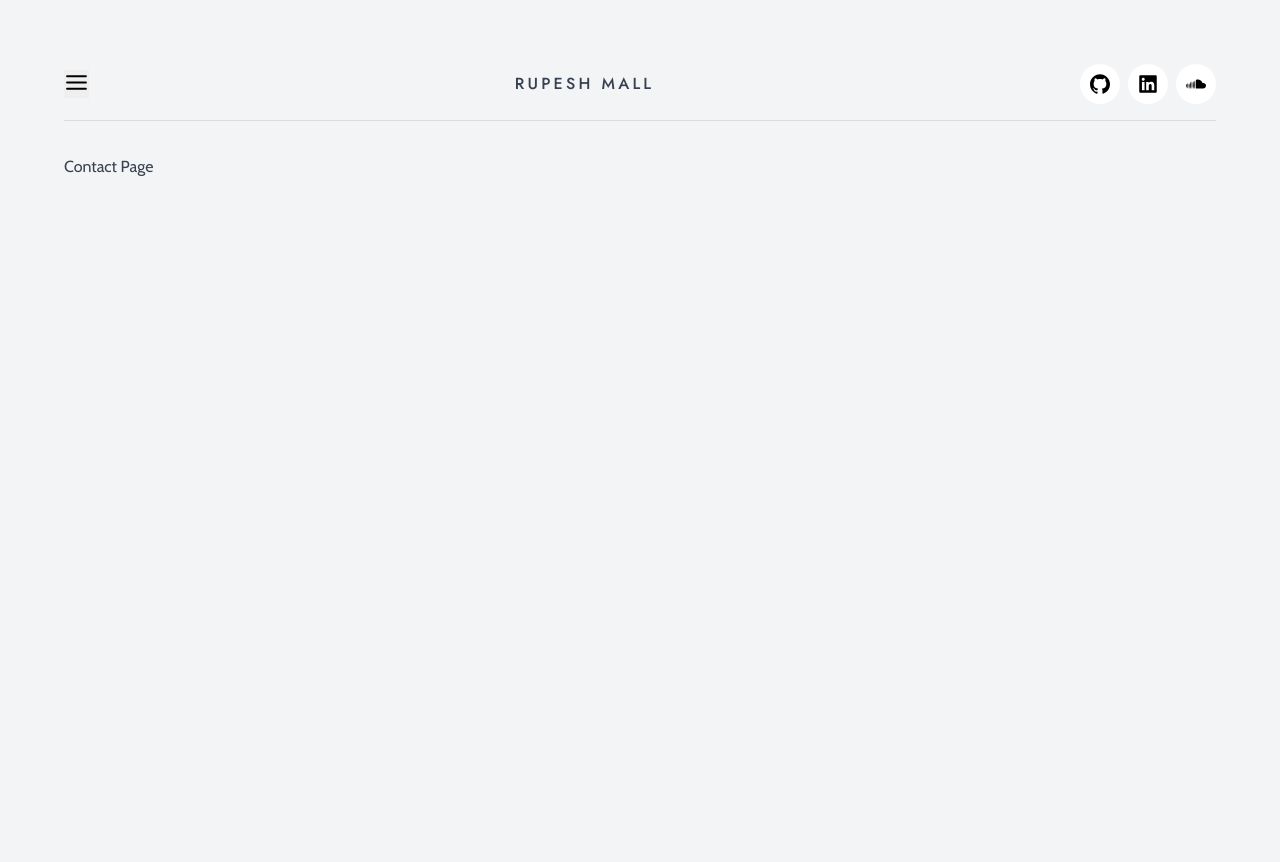
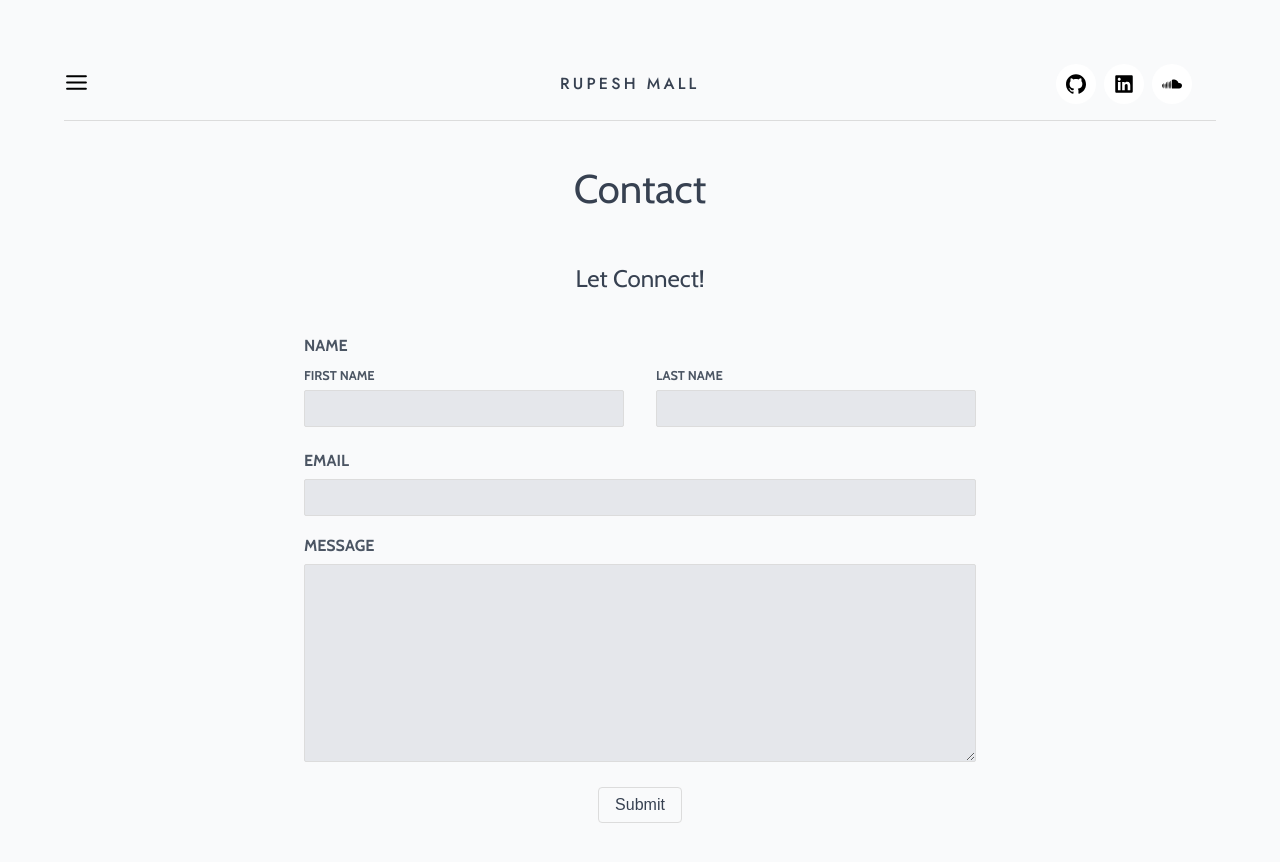
Before and after one commit to rmalldt/portfolio-app, a React (Vite) app: page /rm/contact in a window 1280 px wide. Built offline with nearby package versions, Linux system fonts and the light colour scheme.

Commit message:
Added ContactPage form design

```diff
--- a/src/components/main-nav/main-nav.module.css
+++ b/src/components/main-nav/main-nav.module.css
@@ -11,15 +11,20 @@
 
 .button {
   border: none;
+  background-color: var(--color-grey-50);
+  text-align: start;
+  flex-basis: 10rem;
 }
 
 .link {
   text-decoration: none;
   color: var(--color-grey-700);
+  flex-basis: 10rem;
 }
 
 .socialSection {
   display: none;
+  flex-basis: 10rem;
 }
 
 .name {
--- a/src/components/main-nav/main-nav.tsx
+++ b/src/components/main-nav/main-nav.tsx
@@ -56,6 +56,11 @@ const MainNav = () => {
           onItemClick={handleCloseSidebar}
         />
         <MobileNavLink
+          link="/rm"
+          label="About"
+          onItemClick={handleCloseSidebar}
+        />
+        <MobileNavLink
           link="/rm/contact"
           label="Contact"
           onItemClick={handleCloseSidebar}
--- a/src/index.css
+++ b/src/index.css
@@ -40,7 +40,7 @@ body {
   color: var(--color-grey-700);
   -webkit-font-smoothing: antialiased;
   -moz-osx-font-smoothing: grayscale;
-  background-color: var(--color-grey-100);
+  background-color: var(--color-grey-50);
 }
 
 .wrapper {
--- a/src/pages/contact/contact.module.css
+++ b/src/pages/contact/contact.module.css
@@ -0,0 +1,107 @@
+.section {
+  width: 90%;
+  margin: 0 auto;
+
+  display: flex;
+  flex-direction: column;
+  align-items: center;
+
+  gap: 2rem;
+}
+
+.title {
+  font-size: 2.5rem;
+}
+
+.description {
+  font-size: 1.5rem;
+}
+
+.control {
+  margin-bottom: 1rem;
+}
+
+.row {
+  display: flex;
+  flex-direction: column;
+  gap: 2rem;
+}
+
+.control label {
+  display: block;
+  margin-bottom: 0.2rem;
+  color: var(--color-grey-600);
+  text-transform: uppercase;
+  font-weight: bold;
+}
+
+.control.sub {
+  display: block;
+  font-size: 0.8rem;
+  margin-bottom: 0.2rem;
+  color: var(--color-grey-600);
+  font-weight: bold;
+}
+.control input {
+  display: block;
+  width: 20rem;
+  padding: 0.5rem;
+  font-size: 1rem;
+  font-family: inherit;
+  border: 1px solid gainsboro;
+  border-radius: 2px;
+  background-color: var(--color-grey-200);
+  color: var(--color-grey-700);
+}
+
+.control input.email {
+  width: 20rem;
+}
+
+.control textarea {
+  padding: 0.5rem;
+  width: 20rem;
+  background-color: var(--color-grey-200);
+  color: var(--color-grey-700);
+  font-size: 1rem;
+  border-radius: 2px;
+  border: 1px solid gainsboro;
+}
+
+.formActions {
+  display: flex;
+  justify-content: center;
+}
+
+.button {
+  padding: 0.5rem 1rem;
+  font-size: 1rem;
+  border-radius: 4px;
+  border: 1px solid gainsboro;
+  background-color: var(--color-grey-50);
+  color: var(--color-grey-700);
+  cursor: pointer;
+
+  &:hover {
+    background-color: var(--color-grey-900);
+    color: var(--color-grey-50);
+  }
+}
+
+@media (min-width: 750px) {
+  .row {
+    flex-direction: row;
+  }
+
+  .control input {
+    width: 20rem;
+  }
+
+  .control input.email {
+    width: 42rem;
+  }
+
+  .control textarea {
+    width: 42rem;
+  }
+}
--- a/src/pages/contact/contact.tsx
+++ b/src/pages/contact/contact.tsx
@@ -1,7 +1,40 @@
 import styles from './contact.module.css';
 
 function ContactPage() {
-  return <div>Contact Page</div>;
+  return (
+    <section className={styles.section}>
+      <p className={styles.title}>Contact</p>
+      <p className={styles.description}>Let Connect!</p>
+
+      <form>
+        <div className={styles.control}>
+          <label>Name</label>
+          <div className={styles.row}>
+            <div className={`${styles.control} ${styles.sub}`}>
+              <label htmlFor="firstname">First Name</label>
+              <input type="text" id="firstname" />
+            </div>
+            <div className={`${styles.control} ${styles.sub}`}>
+              <label htmlFor="lastname">Last Name</label>
+              <input type="text" id="lastname" />
+            </div>
+          </div>
+        </div>
+
+        <div className={styles.control}>
+          <label htmlFor="email">Email</label>
+          <input className={styles.email} type="text" id="email" />
+        </div>
+        <div className={styles.control}>
+          <label htmlFor="email">Message</label>
+          <textarea rows={10} cols={48} />
+        </div>
+        <div className={styles.formActions}>
+          <button className={styles.button}>Submit</button>
+        </div>
+      </form>
+    </section>
+  );
 }
 
 export default ContactPage;
```
